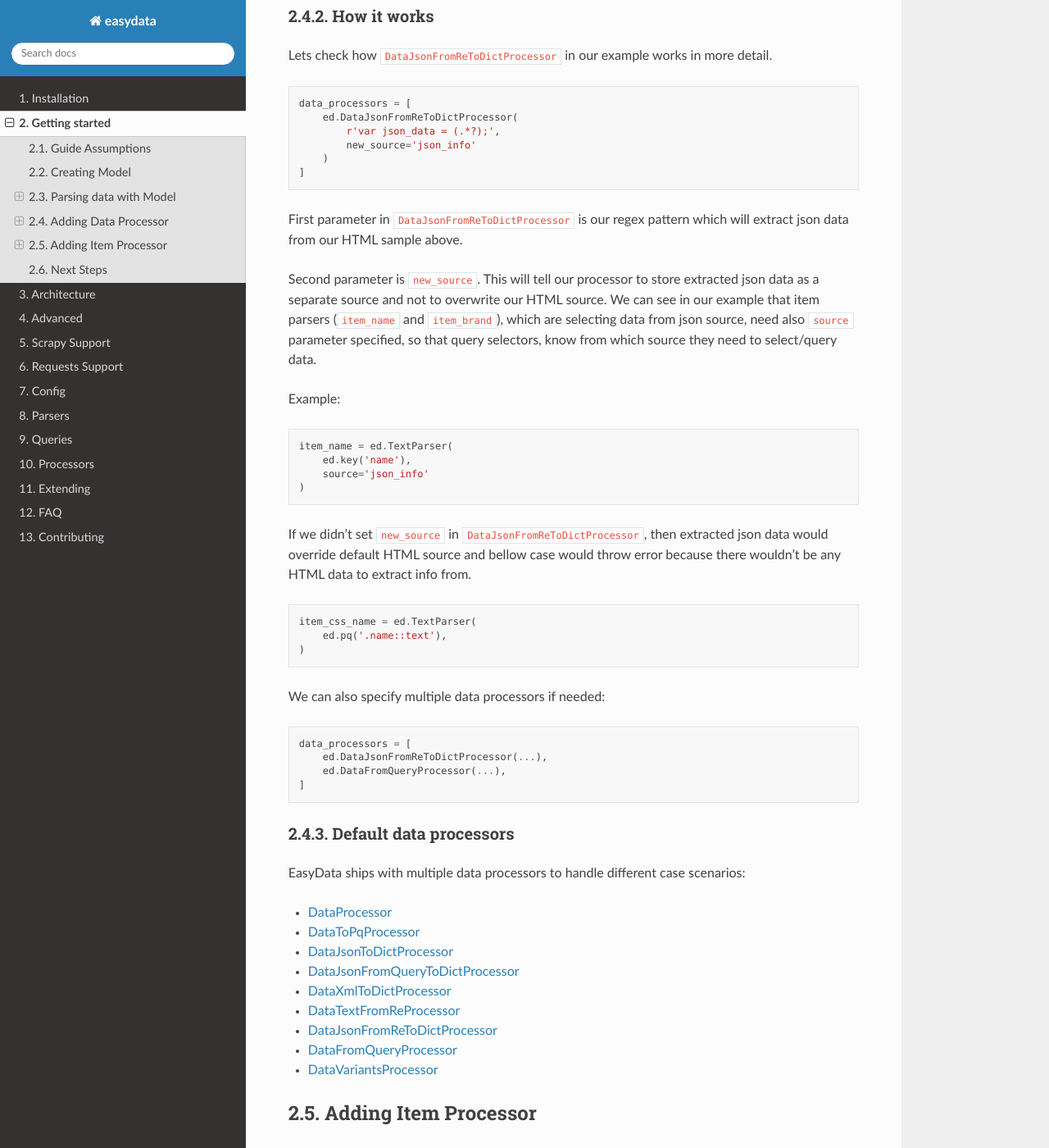
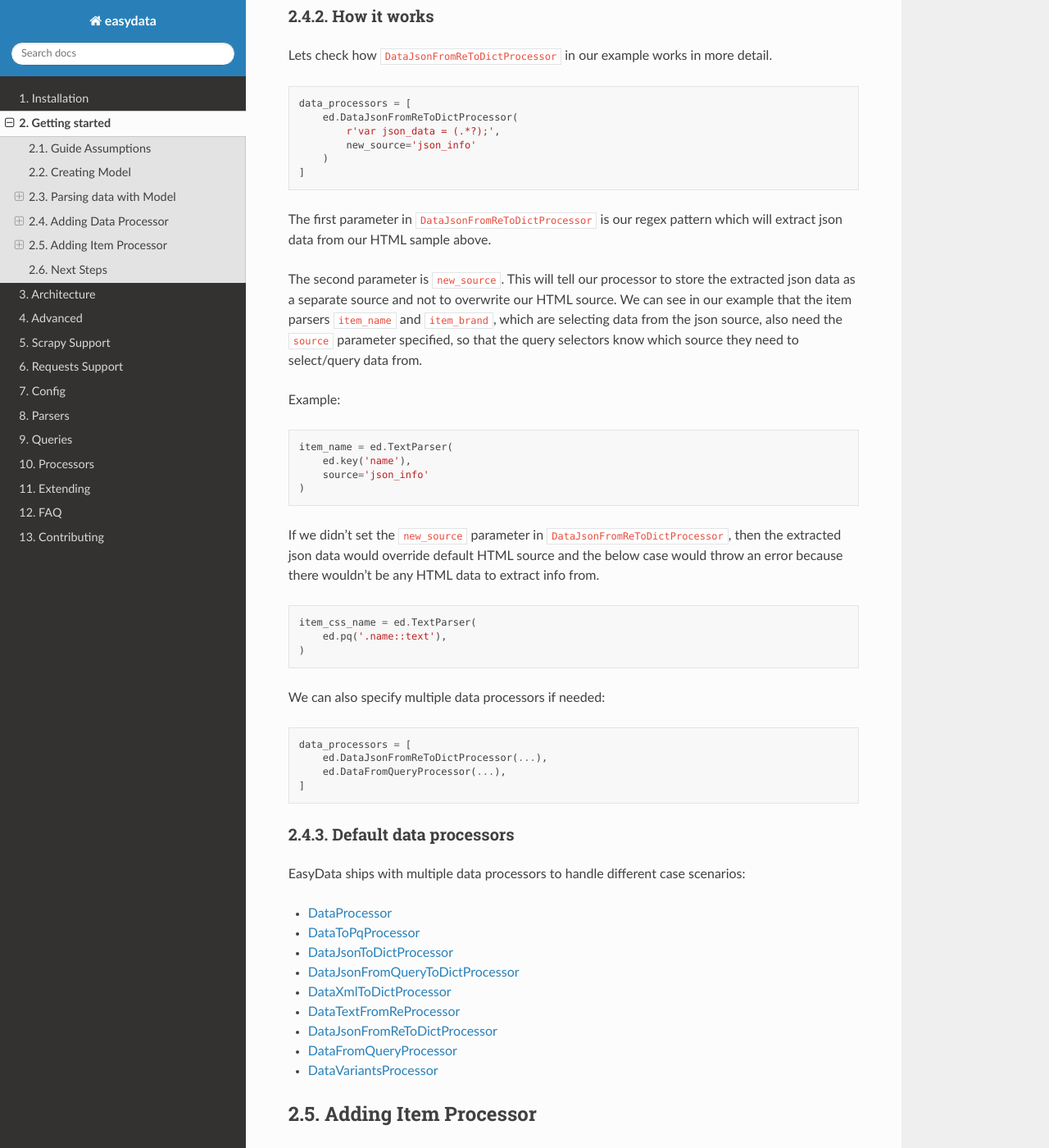
Before and after one commit to easydatapy/easydata, a Sphinx documentation site: the page built from docs/getting_started.rst, in a window 1280 px wide and 1400 px high, scrolled down 5222 px. Shown: the whole window at 82% size. Built offline with Sphinx 7.4.7 and the Read the Docs theme 2.0.0, drawn with Linux system fonts in a browser that asks for light colours; some of the changed text lies outside the part shown.

Commit message:
📖 DOC: getting_started page edits made

```diff
--- a/docs/getting_started.rst
+++ b/docs/getting_started.rst
@@ -22,7 +22,7 @@
 
 Creating Model
 ==============
-We will use following html in examples bellow:
+We will use following html in examples below:
 
 .. code-block:: python
 
@@ -126,8 +126,8 @@
 
 Calling parse to get item dict
 -----------------------------------
-In example bellow we can see how newly created ``ProductItemModel`` will
-parse provided HTML data into ``dict`` object.
+In the example below we can see how the newly created ``ProductItemModel`` will
+parse provided HTML data into a ``dict`` object.
 
 .. code-block:: python
 
@@ -141,8 +141,8 @@
 
     {
         'brand': 'EasyData',
-        'description': 'Basic product info. EasyData product is newest addition \
-                        to python world. Color: Black. Material: Aluminium.',
+        'description': 'Basic product info. EasyData product is newest and greatest \
+                        addition to python world. Color: Black. Material: Aluminium.',
         'color': 'Black',
         'images': [
             'http://demo.com/img1.jpg',
@@ -196,7 +196,7 @@
 Adding Data Processor
 =====================
 Data processors are extensions to models which help to prepare/convert
-data for parser in cases data is more complex and with regular query
+data for parser in the cases where data is more complex and with regular query
 selectors it cannot be selected in it's raw form.
 
 .. tip::
@@ -287,14 +287,14 @@
         )
     ]
 
-First parameter in ``DataJsonFromReToDictProcessor`` is our regex pattern which will
+The first parameter in ``DataJsonFromReToDictProcessor`` is our regex pattern which will
 extract json data from our HTML sample above.
 
-Second parameter is ``new_source``. This will tell our processor to store extracted
+The second parameter is ``new_source``. This will tell our processor to store the extracted
 json data as a separate source and not to overwrite our HTML source. We can see in
-our example that item parsers (``item_name`` and ``item_brand``), which are selecting
-data from json source, need also ``source`` parameter specified, so that query selectors,
-know from which source they need to select/query data.
+our example that the item parsers ``item_name`` and ``item_brand``, which are selecting
+data from the json source, also need the ``source`` parameter specified, so that the query selectors
+know which source they need to select/query data from.
 
 Example:
 
@@ -305,8 +305,8 @@
         source='json_info'
     )
 
-If we didn't set ``new_source`` in ``DataJsonFromReToDictProcessor``, then extracted
-json data would override default HTML source and bellow case would throw error
+If we didn't set the ``new_source`` parameter in ``DataJsonFromReToDictProcessor``,
+then the extracted json data would override default HTML source and the below case would throw an error
 because there wouldn't be any HTML data to extract info from.
 
 .. code-block:: python
@@ -346,9 +346,9 @@
 
 .. tip::
 
-    Similar to *data* processors, greatest benefit is to create your own *item*
-    processors and reuse them between different models. For example: validation
-    for item dictionary.
+    Similar to *data* processors, the greatest benefit is to create your own *item*
+    processors and reuse them across different models. For example, you could implement
+    validation for an item dictionary.
 
 Example
 -------
@@ -427,12 +427,11 @@
             ed.ItemDiscountProcessor()
         ]
 
-``ItemDiscountProcessor`` looks for parsed ``price`` and ``sale_price`` in item
-dictionary and calculates discount between these two values. Finally it creates a new
-discount key in item dictionary and adds discount value to it. If our price and sale
-price values live under different keys under item dictionary than default ones ``price``
-and ``sale_price``, then we can through parameters change those default values to suit
-our needs. All parameters that ``ItemDiscountProcessor`` accepts are ``item_price_key``,
+``ItemDiscountProcessor`` looks for the parsed ``price`` and ``sale_price`` values in the item
+dictionary and calculates the discount between these two values. Finally it creates a new
+discount key in the item dictionary and adds the discount value to it. If our price and sale
+price values live under different keys under the item dictionary then the default ones are ``price``
+and ``sale_price``. All of the parameters that ``ItemDiscountProcessor`` accepts are ``item_price_key``,
 ``item_sale_price_key``, ``item_discount_key``, ``decimals``, ``no_decimals``,
 ``remove_item_sale_price_key``.
 
@@ -477,8 +476,8 @@
 
 Next Steps
 ==========
-It's great to have an understanding how is data shared between components, especially
+It's great to have an understanding of how the data is shared between components, especially
 if you are planing to build custom parsers or processors. For a brief explanation
-to see how everything works underneath, please refer to :ref:`architecture` section.
+to see how everything works underneath, please refer to the :ref:`architecture` section.
 
-For more advanced features please go to :ref:`advanced` section.
+For more advanced features please go to the :ref:`advanced` section.
```
Also changed, not shown: other parts of docs/getting_started.rst (+3 -3 lines).
